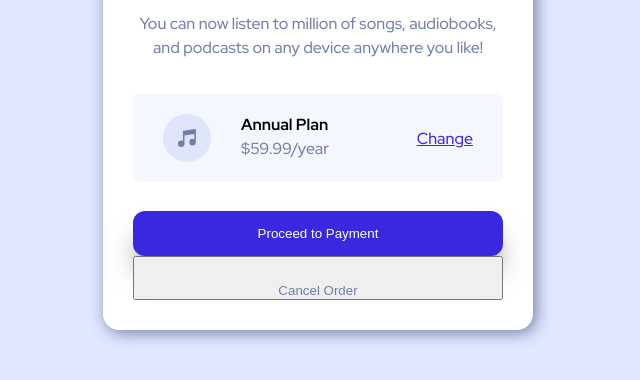
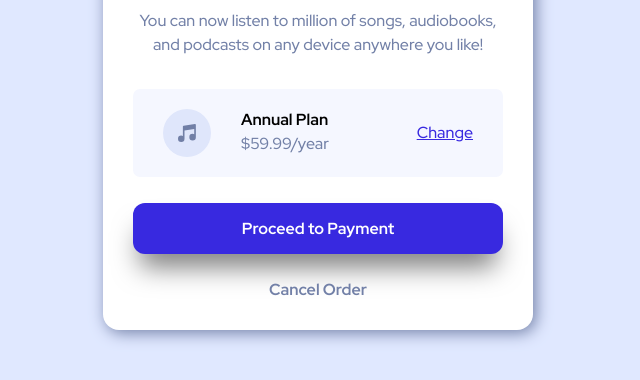
Before and after one commit to i-am-riya/Order-Summery-Card, a plain HTML site: page index.html in a window 1280 px wide. Shown: the part 390-770 px from the top of the page, without its empty margins (322-962 px from the left). Drawn offline with Linux system fonts and the light colour scheme.

Commit message:
Update index.html

```diff
--- a/index.html
+++ b/index.html
@@ -29,15 +29,15 @@
                         <h2>Annual Plan</h2>
                         <p>$59.99/year</p>
                     </div>
-                    <a href="https://example.com" id="btn">Change</a>
+                    <a href="http://" id="btn">Change</a>
                 </div>
                 <div class="buttons">
                     <button class="proceed">
-                        <p>Proceed to Payment</p>
+                        <span>Proceed to Payment</span>
                     </button>
-                    <button class="cancel">
-                        <p>Cancel Order</p>
-                    </button>
+                    <div class="cancel">
+                        <span>Cancel Order</span>
+                    </div>
                 </div>
             </div>
         </div>
```
